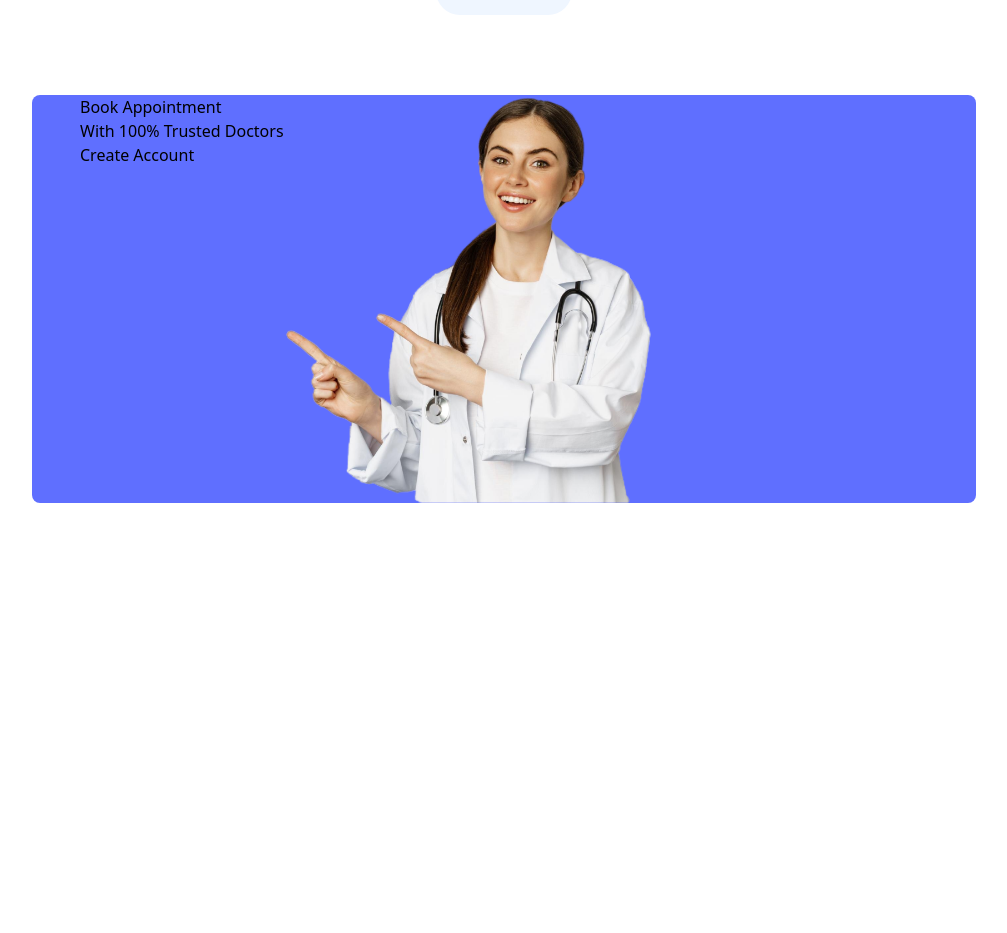
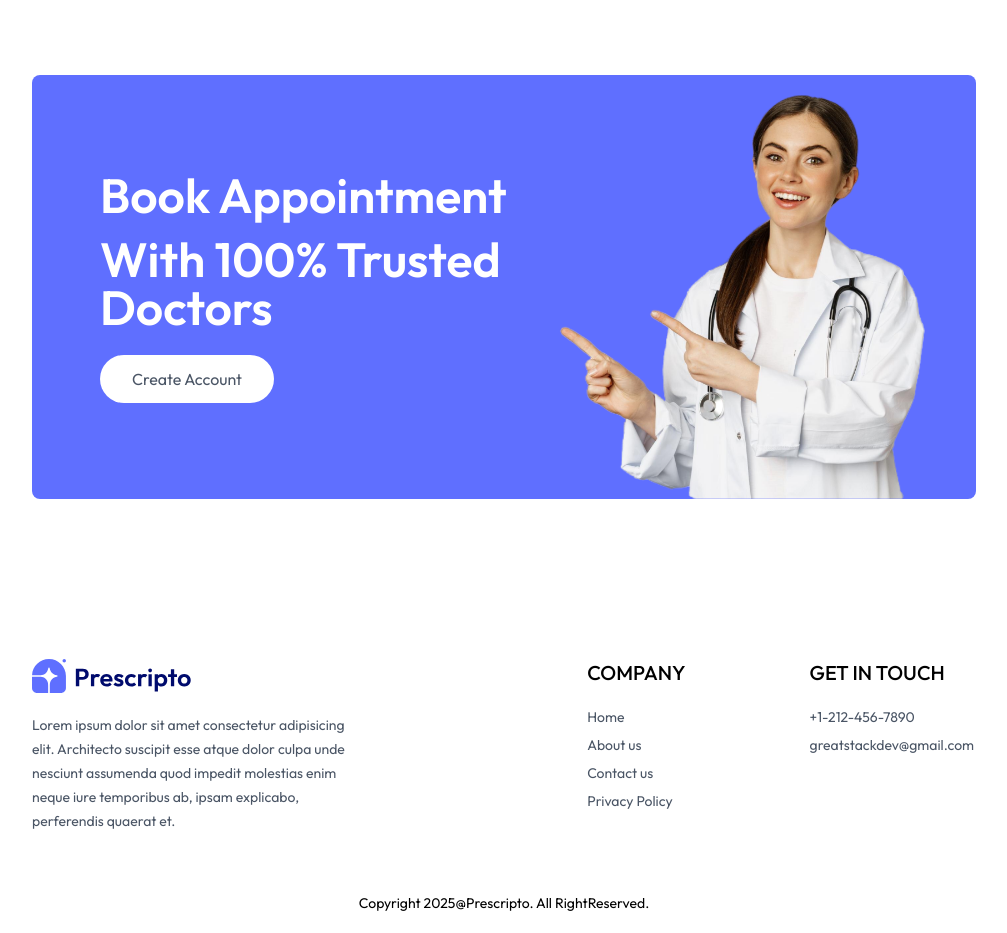
Before and after one commit to dikshapathak15/Prescripto, a React (Vite) app: page / in a window 1280 px wide. Shown: the part 1829-2762 px from the top of the page, without its empty margins (136-1143 px from the left). Before the commit the page ends 2412 px from the top, so only its background shows below. Built offline with nearby package versions, Linux system fonts and the light colour scheme.

Commit message:
added footer

```diff
--- a/src/App.jsx
+++ b/src/App.jsx
@@ -9,6 +9,7 @@ import MyProfile from './pages/MyProfile'
 import MyAppointments from './pages/MyAppointments'
 import Appointment from './pages/Appointment'
 import Navbar from './components/Navbar'
+import Footer from './components/Footer'
 
 const App = () => {
   return (
@@ -26,6 +27,7 @@ const App = () => {
         <Route path='/my-appointments' element={<MyAppointments/>}/>
         <Route path='/appointments/:docId' element={<Appointment/>}/>
       </Routes>
+      <Footer></Footer>
     </div>
     </>
   )
--- a/src/components/Banner.jsx
+++ b/src/components/Banner.jsx
@@ -1,22 +1,29 @@
 import React from "react";
 import { assets } from "../assets/assets";
+import { useNavigate } from "react-router-dom";
 
 const Banner = () => {
+
+  const navigate = useNavigate();
   return (
     <>
       <div className="flex bg-primary rounded-lg px-6 sm:px-10 md:px-14 lg:px-12 my-20 md:mx-10">
         {/* --------Left side -----------*/}
-        <div>
-          <div>
+        <div className="flex-1 py-8 sm:py-10 md:py-16 lg:py-24 lg:pl-5">
+          <div className="text-xl sm:text-2xl md:text-3xl lg:text-5xl font-semibold text-white">
             <p>Book Appointment</p>
-            <p>With 100% Trusted Doctors</p>
+            <p className="mt-4">With 100% Trusted Doctors</p>
           </div>
-          <button>Create Account</button>
+          <button onClick={()=> {navigate('/login');scrollTo(0,0)}} className="bg-white text-sm sm:text-base text-gray-600 px-8 py-3 rounded-full mt-6 hover:scale-105 transition-all">Create Account</button>
         </div>
 
         {/* -------- Right side -----------*/}
         <div className="hidden md:block md:w-1/2 lg:w-[370px] relative">
-          <img className="flex flex-col" src={assets.appointment_img} alt="" />
+          <img
+            className="w-full absolute bottom-0 right-0 max-w-md"
+            src={assets.appointment_img}
+            alt=""
+          />
         </div>
       </div>
     </>
--- /dev/null
+++ b/src/components/Footer.jsx
@@ -0,0 +1,45 @@
+import React from "react";
+import { assets } from "../assets/assets";
+
+const Footer = () => {
+  return (
+    <div className="md:mx-10">
+      <div className="flex flex-col sm:grid grid-cols-[3fr_1fr_1fr] gap-14 my-10 mt-40 text-sm">
+        {/* ------Left section ------ */}
+        <div>
+          <img className="mb-5 w-40" src={assets.logo} alt="" />
+          <p className="w-full md:w-2/3 text-gray-600 leading-6">
+            Lorem ipsum dolor sit amet consectetur adipisicing elit. Architecto
+            suscipit esse atque dolor culpa unde nesciunt assumenda quod impedit
+            molestias enim neque iure temporibus ab, ipsam explicabo,
+            perferendis quaerat et.
+          </p>
+        </div>
+        {/* ------Centre section ------ */}
+        <div>
+          <p className="text-xl font-medium mb-5 ">COMPANY</p>
+          <ul className="flex flex-col gap-2 text-gray-600">
+            <li>Home</li>
+            <li>About us</li>
+            <li>Contact us</li>
+            <li>Privacy Policy</li>
+          </ul>
+        </div>
+        {/* ------Right section ------ */}
+        <div>
+          <p className="text-xl font-medium mb-5 ">GET IN TOUCH</p>
+          <ul className="flex flex-col gap-2 text-gray-600">
+            <li>+1-212-456-7890</li>
+            <li>greatstackdev@gmail.com</li>
+          </ul>
+        </div>
+      </div>
+      {/* ---------copyright text----------- */}
+      <div>
+        <p className="py-5 text-sm text-center">Copyright 2025@Prescripto. All RightReserved. </p>
+      </div>
+    </div>
+  );
+};
+
+export default Footer;
--- a/src/index.css
+++ b/src/index.css
@@ -1,12 +1,16 @@
+@import url("https://fonts.googleapis.com/css2?family=Outfit:wght@100..900&display=swap");
+
 @import "tailwindcss";
 @theme {
-  --color-primary: #5f6FFF;
+  --color-primary: #5f6fff;
+}
+*{
+  font-family: Outfit;
+}
+.active hr {
+  @apply block;
 }
 
-.active hr{
-    @apply block
+::-webkit-scrollbar {
+  @apply hidden;
 }
-
-::-webkit-scrollbar{
-  @apply hidden
-}
--- a/src/pages/Doctors.jsx
+++ b/src/pages/Doctors.jsx
@@ -1,8 +1,11 @@
 import React from 'react'
+import { useParams } from 'react-router-dom'
 
 const Doctors = () => {
+  const {speciality} = useParams();
+  console.log
   return (
-    <div>Doctors</div>
+    <div></div>
   )
 }
 
```
